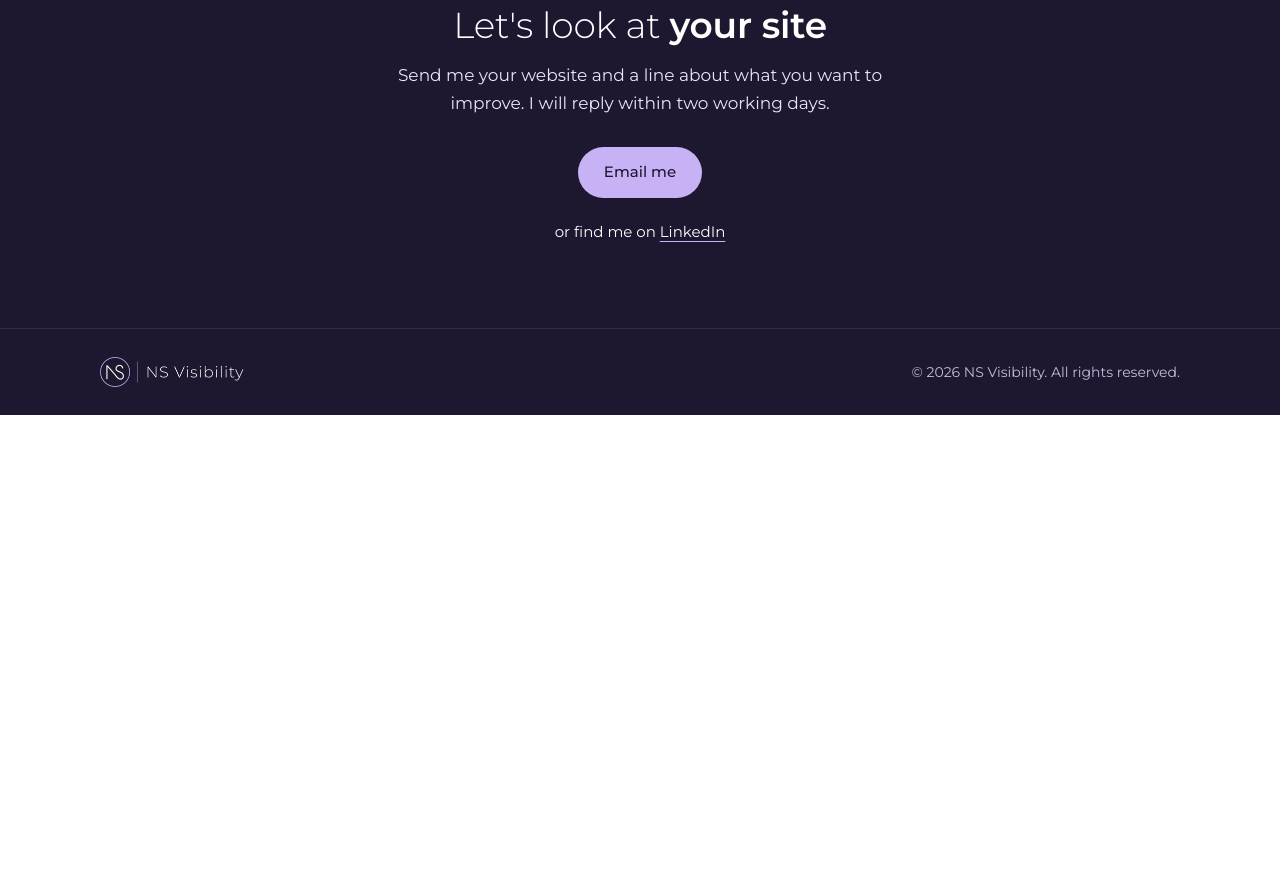
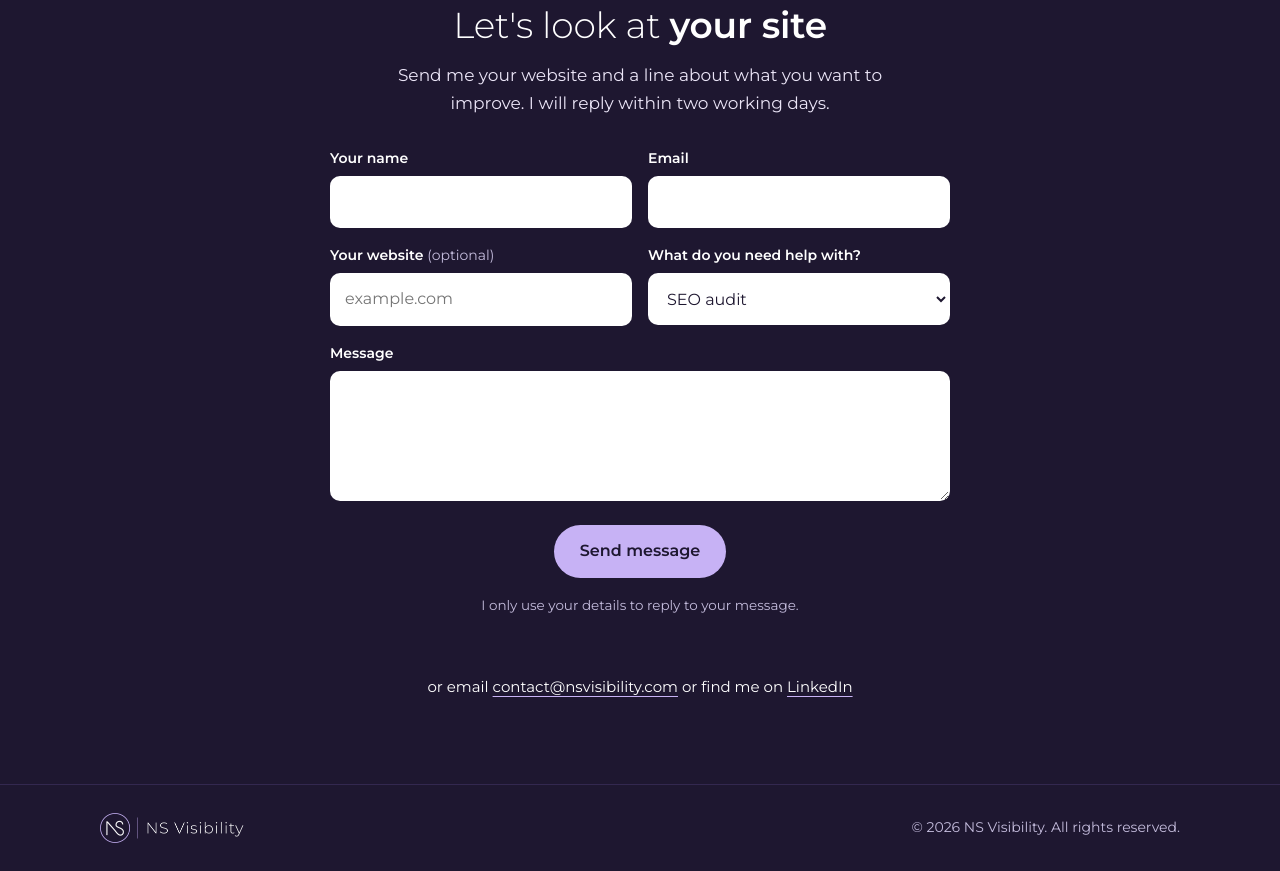
Before and after one commit to Nattie0314/mywebsite, a plain HTML site: page index.html in a window 1280 px wide. Shown: the part 3884-4755 px from the top of the page. Before the commit the page ends 4299 px from the top, so only its background shows below. Drawn offline with Linux system fonts and the light colour scheme.

Commit message:
Add contact form and point CTAs to it
Replace the mailto button in the homepage contact section with a form
(name, email, website, topic, message) that posts to Web3Forms. Spam
honeypot, inline success/error message, mailto kept as a fallback link.
Buttons on About, Services and How it works now link to /#contact.

Access key is still a placeholder (YOUR_ACCESS_KEY_HERE).

Co-Authored-By: Claude Sonnet 5.5 <noreply@anthropic.com>
Claude-Session: https://claude.ai/code/session_01QmmxMXeB9HM97keyXsADup

```diff
--- a/index.html
+++ b/index.html
@@ -225,6 +225,26 @@
   .contact .btn:hover { background: #d8c9f9; }
   .contact .links { margin-top: 22px; font-size: 15px; }
   .contact .links a { color: #fff; text-decoration-color: var(--lavender); text-underline-offset: 4px; }
+
+  /* Contact form */
+  .cform { max-width: 620px; margin: 0 auto; text-align: left; display: grid; gap: 16px; }
+  .cform .pair { display: grid; grid-template-columns: 1fr 1fr; gap: 16px; }
+  .cform label { display: block; font-size: 14px; font-weight: 600; color: #fff; margin-bottom: 6px; }
+  .cform .opt { font-weight: 400; color: #c4bcdc; }
+  .cform input, .cform select, .cform textarea {
+    width: 100%; font: inherit; font-size: 16px; color: var(--navy); background: #fff;
+    border: 1.5px solid transparent; border-radius: 10px; padding: 12px 14px;
+  }
+  .cform input, .cform select { min-height: 52px; }
+  .cform textarea { min-height: 130px; resize: vertical; }
+  .cform input:focus-visible, .cform select:focus-visible, .cform textarea:focus-visible { outline: 3px solid var(--lavender); outline-offset: 2px; }
+  .cform .hp { display: none; }
+  .cform button.btn { border: 0; cursor: pointer; font: inherit; font-weight: 600; justify-self: center; }
+  .cform button.btn[disabled] { opacity: .6; cursor: default; }
+  .cform .note { font-size: 13.5px; color: #c4bcdc; margin: 0; max-width: none; text-align: center; }
+  .cform .status { font-size: 15px; margin: 0; max-width: none; text-align: center; min-height: 1.4em; color: #fff; }
+  .cform .status.err { color: #ffd0d0; }
+  @media (max-width: 600px) { .cform .pair { grid-template-columns: 1fr; } }
 
   footer.site { background: var(--navy); border-top: 1px solid #33284f; padding: 28px 0; color: #c4bcdc; font-size: 14px; }
   footer.site .row { display: flex; align-items: center; justify-content: space-between; flex-wrap: wrap; gap: 14px; }
@@ -511,9 +531,48 @@
     <div class="wrap">
       <h2>Let's look at <strong>your site</strong></h2>
       <p>Send me your website and a line about what you want to improve. I will reply within two working days.</p>
-      <a class="btn" href="mailto:contact@nsvisibility.com?subject=SEO%20audit%20enquiry">Email me</a>
+      <form id="contact-form" class="cform" action="https://api.web3forms.com/submit" method="POST">
+        <input type="hidden" name="access_key" value="YOUR_ACCESS_KEY_HERE">
+        <input type="hidden" name="subject" value="New enquiry from nsvisibility.com">
+        <input type="hidden" name="from_name" value="NS Visibility website">
+        <input type="checkbox" name="botcheck" class="hp" tabindex="-1" autocomplete="off" aria-hidden="true">
+        <div class="pair">
+          <div>
+            <label for="cf-name">Your name</label>
+            <input id="cf-name" name="name" type="text" autocomplete="name" required>
+          </div>
+          <div>
+            <label for="cf-email">Email</label>
+            <input id="cf-email" name="email" type="email" autocomplete="email" required>
+          </div>
+        </div>
+        <div class="pair">
+          <div>
+            <label for="cf-site">Your website <span class="opt">(optional)</span></label>
+            <input id="cf-site" name="website" type="text" inputmode="url" autocomplete="url" placeholder="example.com">
+          </div>
+          <div>
+            <label for="cf-topic">What do you need help with?</label>
+            <select id="cf-topic" name="topic">
+              <option>SEO audit</option>
+              <option>AI visibility</option>
+              <option>Content strategy</option>
+              <option>Website launch setup</option>
+              <option>Ongoing SEO support</option>
+              <option>Something else</option>
+            </select>
+          </div>
+        </div>
+        <div>
+          <label for="cf-message">Message</label>
+          <textarea id="cf-message" name="message" required></textarea>
+        </div>
+        <button class="btn" type="submit">Send message</button>
+        <p class="note">I only use your details to reply to your message.</p>
+        <p class="status" id="cf-status" role="status" aria-live="polite"></p>
+      </form>
       <div class="links">
-        or find me on <a href="https://www.linkedin.com/in/natalia-szyszka-9566b3132/" target="_blank" rel="noopener">LinkedIn<span class="sr-only"> (opens in a new tab)</span></a>
+        or email <a href="mailto:contact@nsvisibility.com">contact@nsvisibility.com</a> or find me on <a href="https://www.linkedin.com/in/natalia-szyszka-9566b3132/" target="_blank" rel="noopener">LinkedIn<span class="sr-only"> (opens in a new tab)</span></a>
       </div>
     </div>
   </section>
@@ -529,6 +588,34 @@
 
 <script>
   document.getElementById('y').textContent = new Date().getFullYear();
+
+  (function () {
+    var form = document.getElementById('contact-form');
+    var status = document.getElementById('cf-status');
+    var button = form.querySelector('button[type="submit"]');
+    form.addEventListener('submit', function (e) {
+      e.preventDefault();
+      status.className = 'status';
+      status.textContent = 'Sending...';
+      button.disabled = true;
+      fetch(form.action, {
+        method: 'POST',
+        headers: { 'Content-Type': 'application/json', 'Accept': 'application/json' },
+        body: JSON.stringify(Object.fromEntries(new FormData(form)))
+      })
+        .then(function (r) { return r.json().then(function (d) { return { ok: r.ok && d.success !== false, d: d }; }); })
+        .then(function (res) {
+          if (!res.ok) throw new Error(res.d && res.d.message);
+          form.reset();
+          status.textContent = 'Thanks, your message is on its way. I will reply within two working days.';
+        })
+        .catch(function () {
+          status.className = 'status err';
+          status.textContent = 'Something went wrong. Please email me at contact@nsvisibility.com instead.';
+        })
+        .then(function () { button.disabled = false; });
+    });
+  })();
 
   (function () {
     var header = document.querySelector('header.site');
```
Also changed, not shown: about/index.html (+1 -1 lines), how-it-works/index.html (+1 -1 lines), services/index.html (+4 -4 lines).
